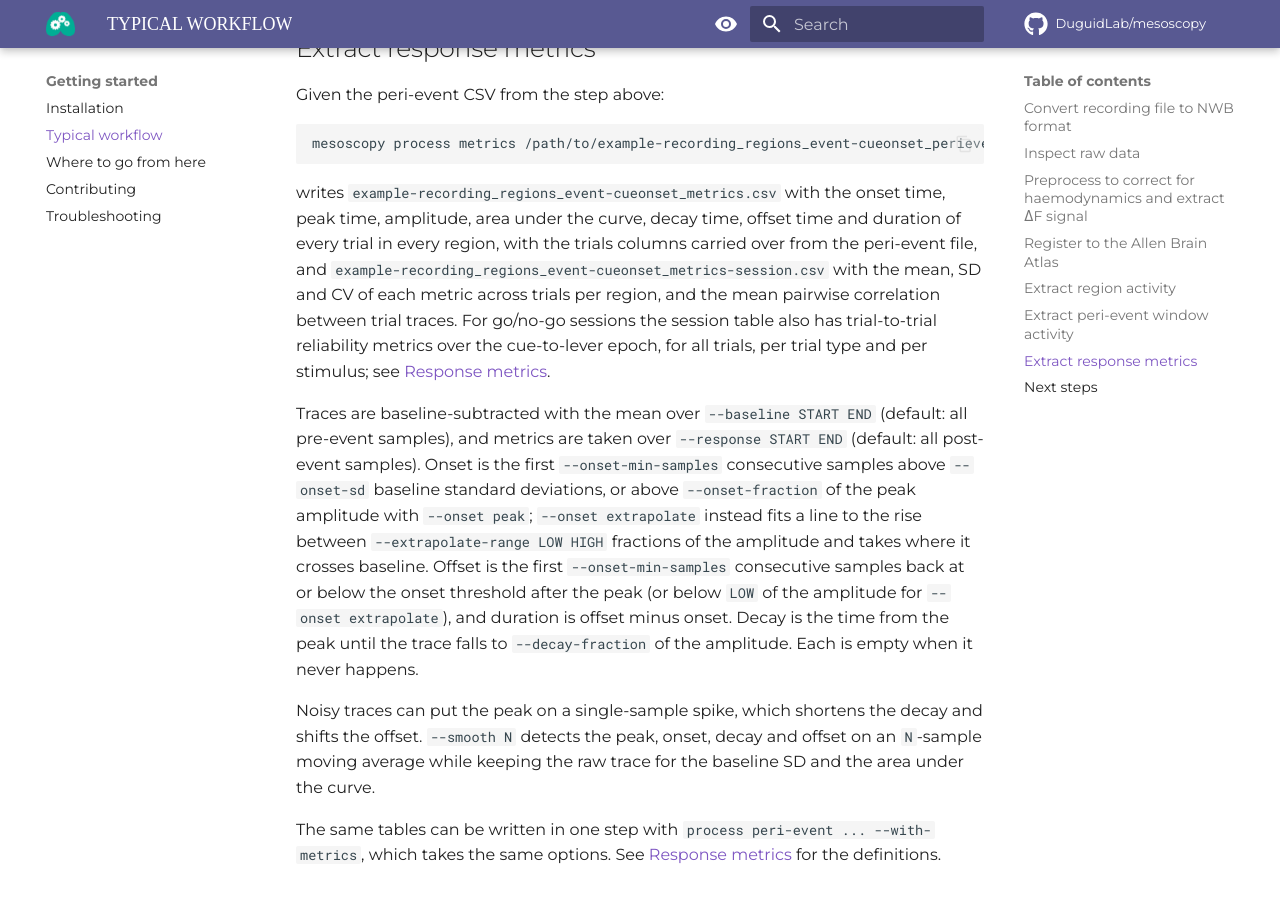
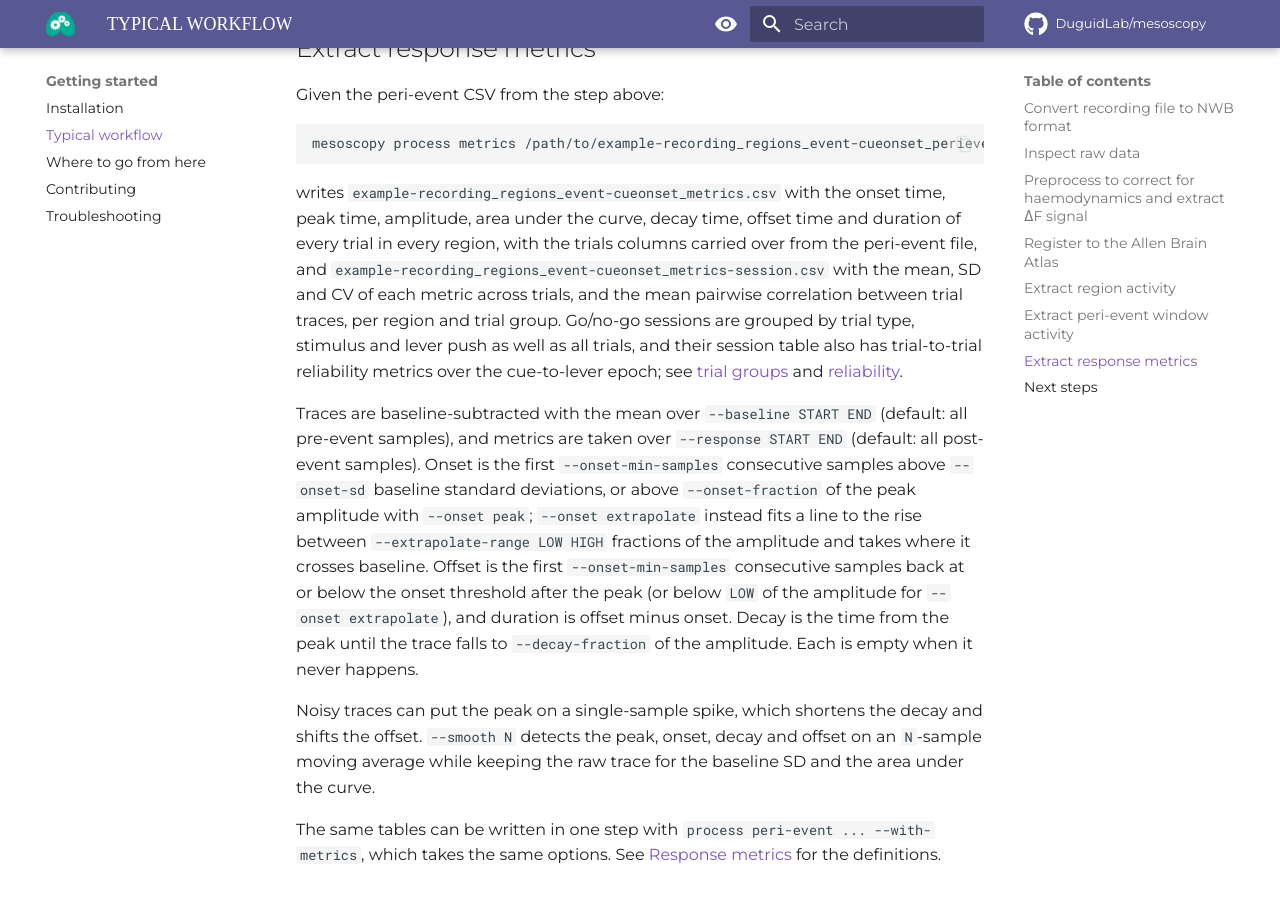
Before and after one commit to DuguidLab/mesoscopy, an MkDocs documentation site: the page built from docs/typical-workflow.md, in a window 1280 px wide and 900 px high, scrolled down 2246 px. Built offline with MkDocs 1.6.1 and Material for MkDocs 9.7.7, drawn with Linux system fonts in a browser that asks for light colours; some web fonts are replaced; comment, search, counter and statistics services are not loaded.

Commit message:
clarify new metrics tables

```diff
--- a/docs/typical-workflow.md
+++ b/docs/typical-workflow.md
@@ -96,9 +96,10 @@ mesoscopy process metrics /path/to/example-recording_regions_event-cueonset_peri
 writes `example-recording_regions_event-cueonset_metrics.csv` with the onset time, peak time, amplitude, area
 under the curve, decay time, offset time and duration of every trial in every region, with the trials columns
 carried over from the peri-event file, and `example-recording_regions_event-cueonset_metrics-session.csv` with the mean,
-SD and CV of each metric across trials per region, and the mean pairwise correlation between trial traces. For
-go/no-go sessions the session table also has trial-to-trial reliability metrics over the cue-to-lever epoch, for all
-trials, per trial type and per stimulus; see [Response metrics](how-to/metrics.md#reliability).
+SD and CV of each metric across trials, and the mean pairwise correlation between trial traces, per region and trial
+group. Go/no-go sessions are grouped by trial type, stimulus and lever push as well as all trials, and their session
+table also has trial-to-trial reliability metrics over the cue-to-lever epoch; see
+[trial groups](how-to/metrics.md#trial-groups) and [reliability](how-to/metrics.md#reliability).
 
 Traces are baseline-subtracted with the mean over `--baseline START END` (default: all pre-event samples), and
 metrics are taken over `--response START END` (default: all post-event samples). Onset is the first
```
Also changed, not shown: docs/how-to/metrics.md (+2 -1 lines).
